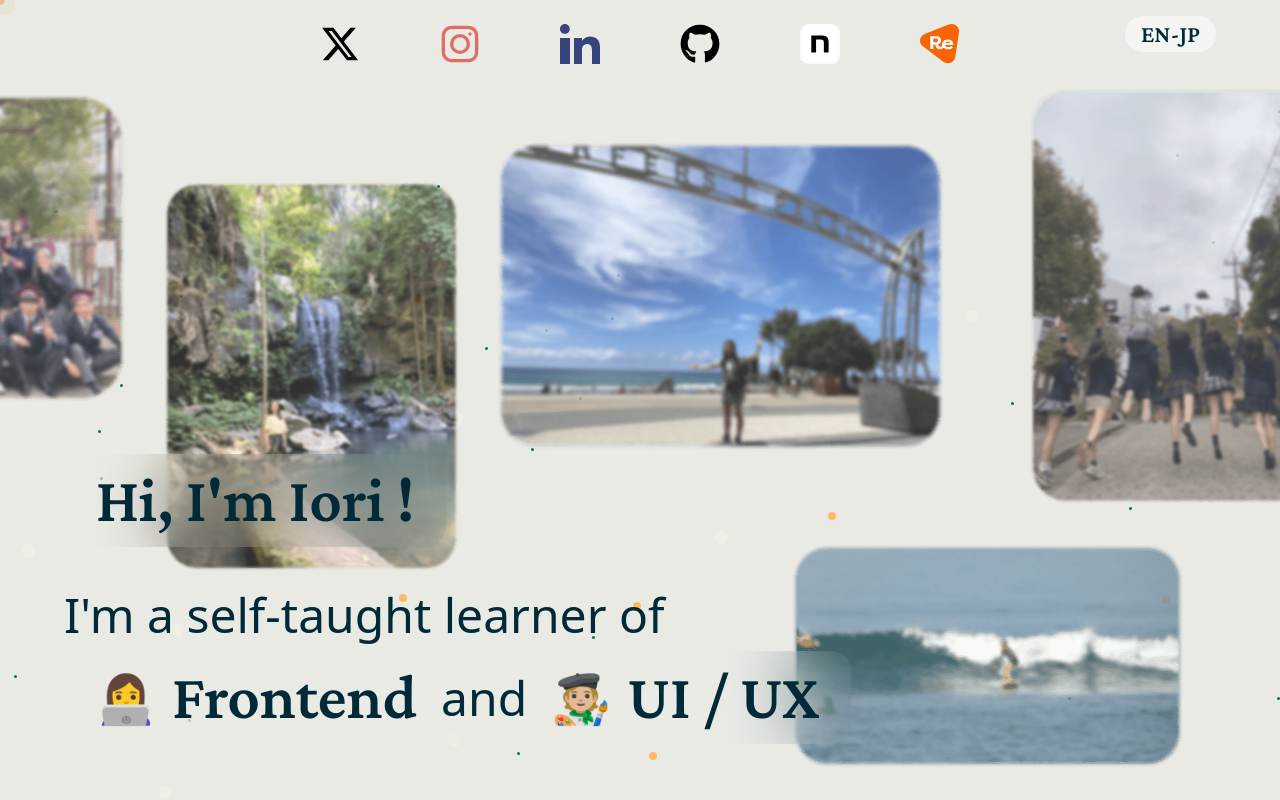
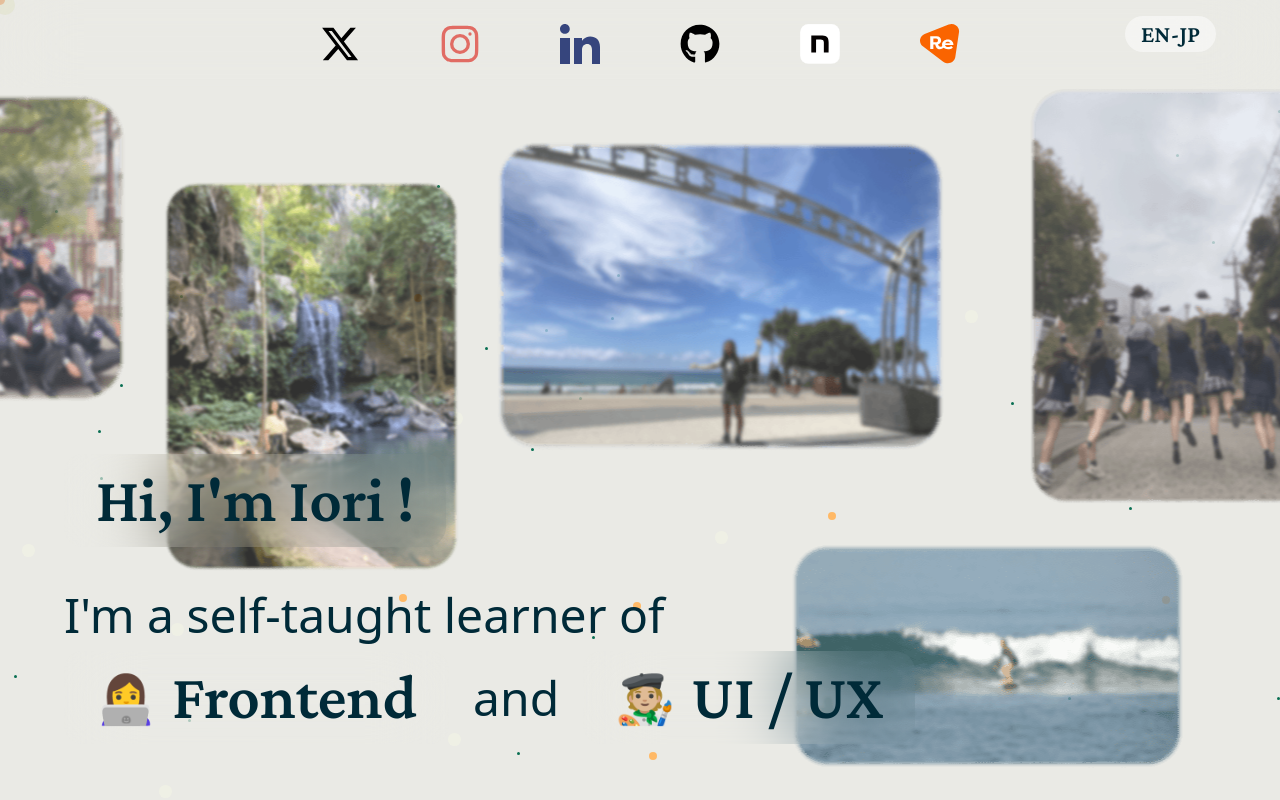
Before and after one commit to iori73/Portfolio6, a React (Vite) app: page / in a window 1280 px wide. Shown: the top 800 px of the page. Built offline with nearby package versions, Linux system fonts and the light colour scheme; no server answers; a web font is replaced by a local one.

Commit message:
change hero bg blur

```diff
--- a/src/components/css/index.css
+++ b/src/components/css/index.css
@@ -413,11 +413,11 @@ p {
   justify-content: flex-start;
   width: 100%;
 
-  backdrop-filter: blur(35px);
+  /* backdrop-filter: blur(35px);
   background-blend-mode: overlay;
   padding: 0.5rem 2rem;
   border-radius: 20px;
-  width: fit-content;
+  width: fit-content; */
 }
 
 .hero__title .hero__message {
@@ -436,11 +436,19 @@ p {
   flex-direction: row;
   align-items: center;
   gap: 1rem;
+
+  backdrop-filter: blur(35px);
+  background-blend-mode: overlay;
+  padding: 0.5rem 2rem;
+  border-radius: 20px;
+  width: fit-content;
 }
 
 .hero__uiux-text,
 .hero__frontend-text {
   font-size: 4rem;
+
+
 }
 
 .hero__uiux-icon {}
```
